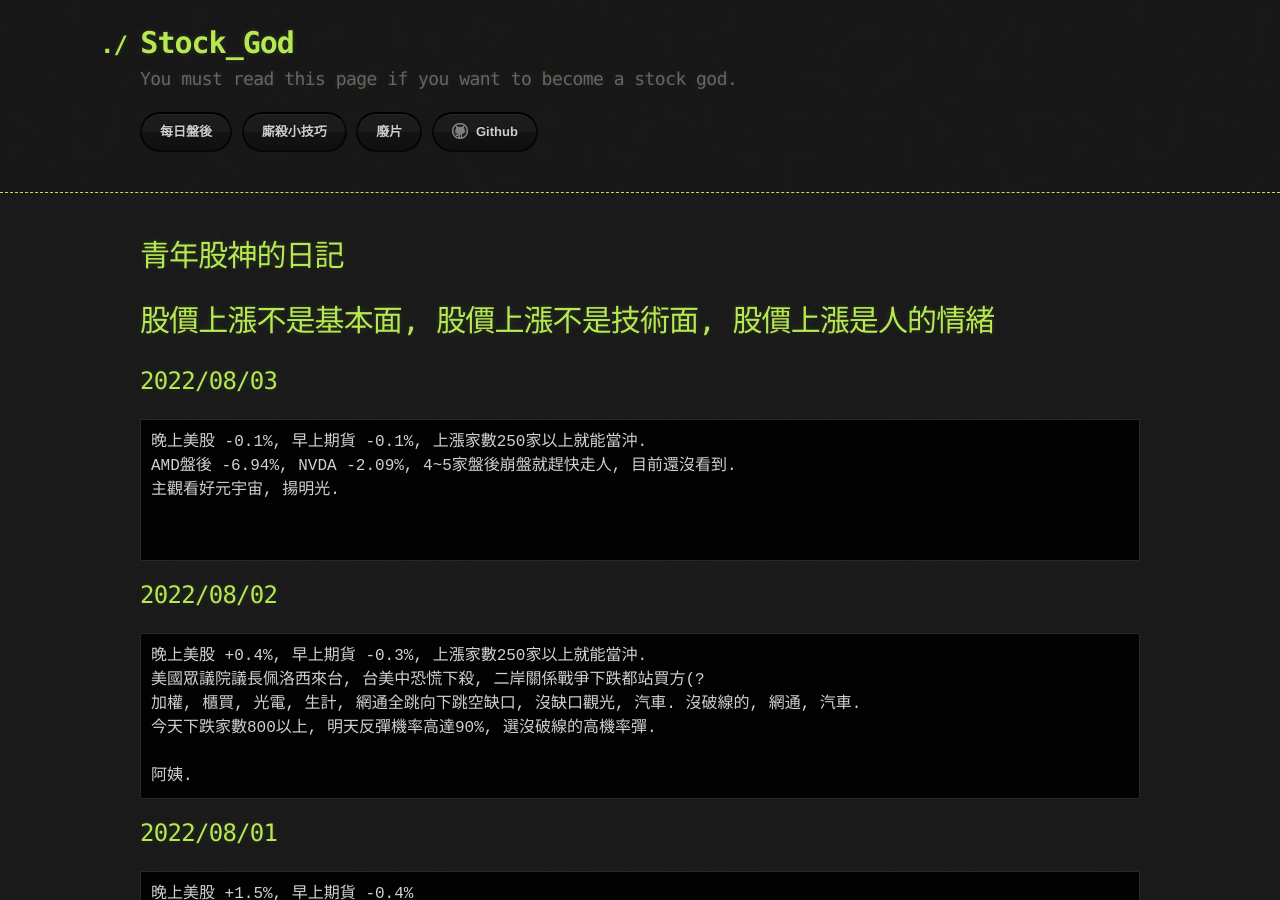
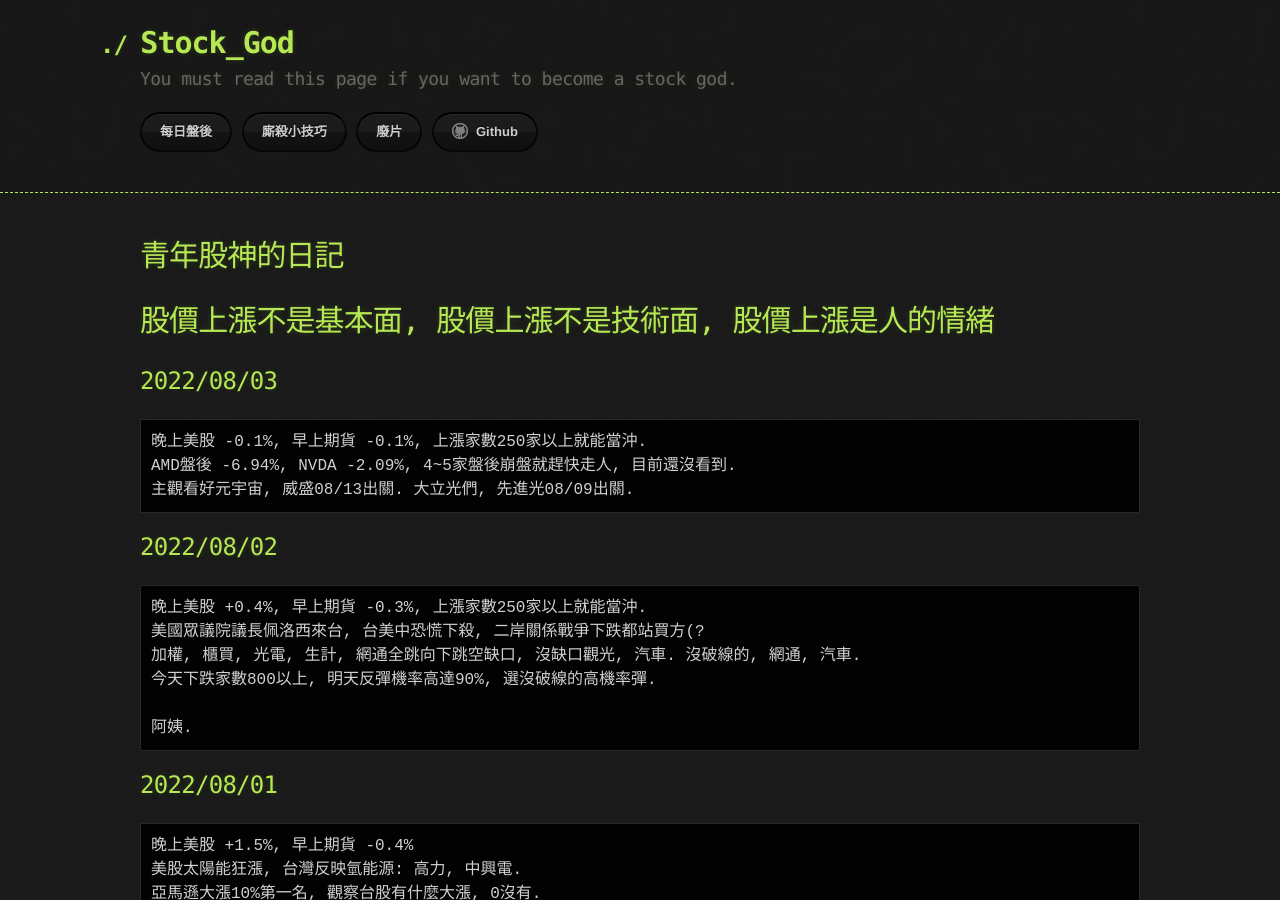
Before and after one commit to lepg5487/Stock_God, a Jekyll site: the page built from index.md, in a window 1280 px wide and 900 px high. Built offline with Jekyll 4.4.1, drawn with Linux system fonts in a browser that asks for light colours; our own code applies the rules of GitHub Pages for plain Markdown files.

Commit message:
Update index.md

````diff
--- a/index.md
+++ b/index.md
@@ -9,9 +9,7 @@ layout: testlayouts
 ```
 晚上美股 -0.1%, 早上期貨 -0.1%, 上漲家數250家以上就能當沖.
 AMD盤後 -6.94%, NVDA -2.09%, 4~5家盤後崩盤就趕快走人, 目前還沒看到.
-主觀看好元宇宙, 揚明光.
-
-
+主觀看好元宇宙, 威盛08/13出關. 大立光們, 先進光08/09出關.
 ```
 
 ## 2022/08/02
````
